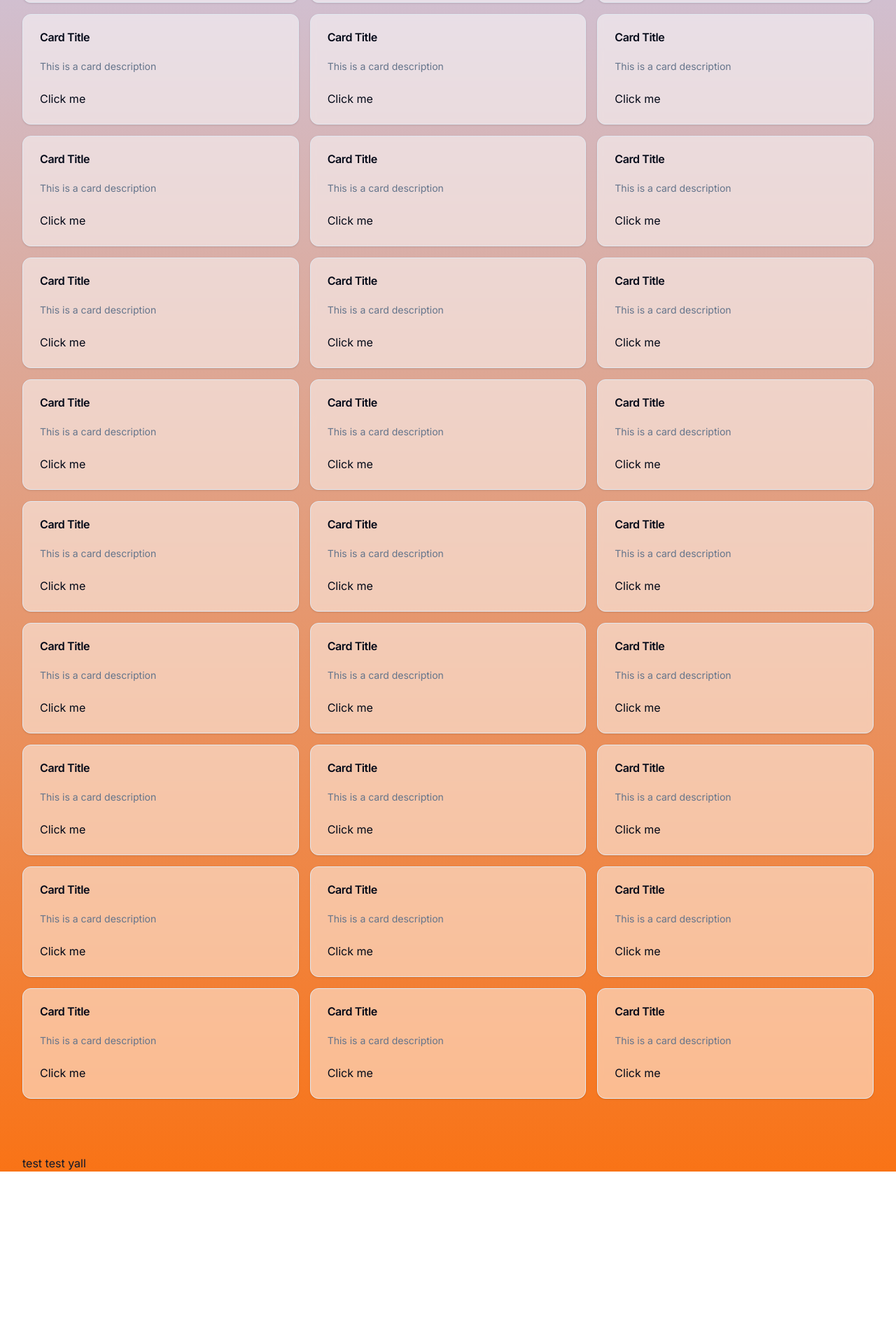
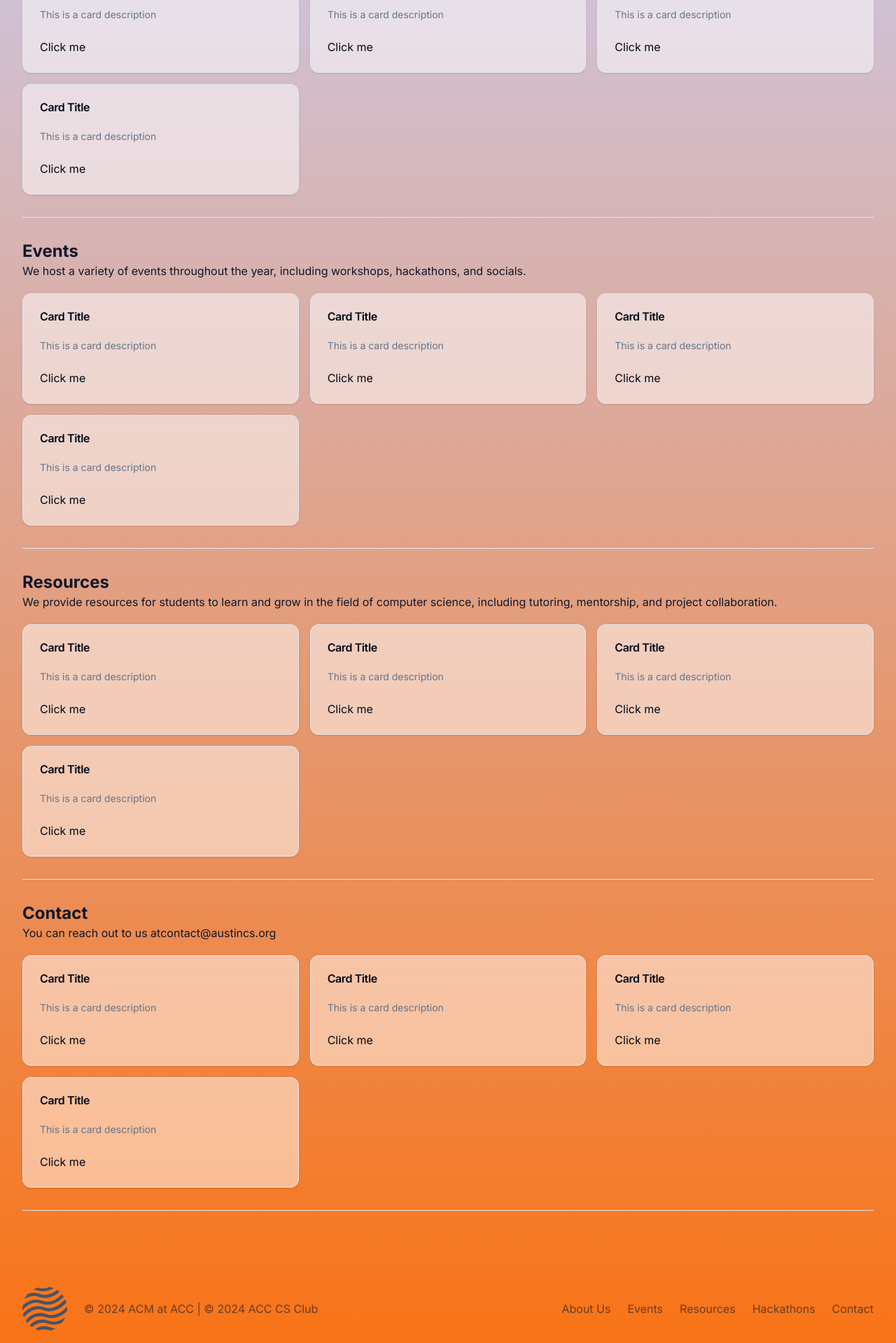
Before and after one commit to MichaelAGolden/acm-website, a Next.js app: page / in a window 1280 px wide. Shown: the part 420-2339 px from the top of the page at 70% size. Before the commit the page ends 2094 px from the top, so only its background shows below. Built offline with nearby package versions, Linux system fonts and the light colour scheme.

Commit message:
Added seperate footer component, and made layout changes.

```diff
--- a/src/app/layout.tsx
+++ b/src/app/layout.tsx
@@ -8,7 +8,7 @@ import { ThemeProvider } from "@/components/theme-provider";
 const inter = Inter({ subsets: ["latin"] });
 
 export const metadata: Metadata = {
-  title: "ACC Riverhacks 2024",
+  title: "ACC CS Club",
   description: "Riverhacks 2024 is an Major League Hacking, student organized and run hackathon, held this year from April 13th-14th in Austin by the ACC Computer Science Club."
 };
 
--- a/src/app/page.tsx
+++ b/src/app/page.tsx
@@ -7,355 +7,23 @@ import {
 } from "@/components/ui/card";
 import { Separator } from "@/components/ui/separator";
 import Navbar from "@/components/navbar";
+import Footer from "@/components/footer";
 
 export default function Home() {
   return (
-    <div className="relative flex min-h-screen flex-col bg-gradient-to-b from-indigo-200 to-orange-500 dark:from-purple-950 dark:to-orange-900">
+    <div className="relative flex min-h-screen flex-col bg-gradient-to-b from-indigo-200 to-orange-500 dark:from-purple-950 dark:to-orange-300">
       <Navbar />
       <main className="flex-1 overflow-y-auto" style={{ height: 'calc(100vh - 64px)' }}>
 
-        < div className="container py-20" >
+        <div className="container py-20">
           <h1 className="text-4xl font-bold">ACM at ACC</h1>
           <Separator className="my-8" />
-          <div className="grid grid-cols-1 gap-4 md:grid-cols-2 lg:grid-cols-3">
-            <Card>
-              <CardHeader>
-                <CardTitle>Card Title</CardTitle>
-              </CardHeader>
-              <CardContent>
-                <CardDescription>
-                  This is a card description
-                </CardDescription>
-              </CardContent>
-              <CardFooter>
-                <button className="btn">Click me</button>
-              </CardFooter>
-            </Card>
-            <Card>
-              <CardHeader>
-                <CardTitle>Card Title</CardTitle>
-              </CardHeader>
-              <CardContent>
-                <CardDescription>
-                  This is a card description
-                </CardDescription>
-              </CardContent>
-              <CardFooter>
-                <button className="btn">Click me</button>
-              </CardFooter>
-            </Card>
-            <Card>
-              <CardHeader>
-                <CardTitle>Card Title</CardTitle>
-              </CardHeader>
-              <CardContent>
-                <CardDescription>
-                  This is a card description
-                </CardDescription>
-              </CardContent>
-              <CardFooter>
-                <button className="btn">Click me</button>
-              </CardFooter>
-            </Card>
-            <Card>
-              <CardHeader>
-                <CardTitle>Card Title</CardTitle>
-              </CardHeader>
-              <CardContent>
-                <CardDescription>
-                  This is a card description
-                </CardDescription>
-              </CardContent>
-              <CardFooter>
-                <button className="btn">Click me</button>
-              </CardFooter>
-            </Card>
-            <Card>
-              <CardHeader>
-                <CardTitle>Card Title</CardTitle>
-              </CardHeader>
-              <CardContent>
-                <CardDescription>
-                  This is a card description
-                </CardDescription>
-              </CardContent>
-              <CardFooter>
-                <button className="btn">Click me</button>
-              </CardFooter>
-            </Card>
-            <Card>
-              <CardHeader>
-                <CardTitle>Card Title</CardTitle>
-              </CardHeader>
-              <CardContent>
-                <CardDescription>
-                  This is a card description
-                </CardDescription>
-              </CardContent>
-              <CardFooter>
-                <button className="btn">Click me</button>
-              </CardFooter>
-            </Card>
-            <Card>
-              <CardHeader>
-                <CardTitle>Card Title</CardTitle>
-              </CardHeader>
-              <CardContent>
-                <CardDescription>
-                  This is a card description
-                </CardDescription>
-              </CardContent>
-              <CardFooter>
-                <button className="btn">Click me</button>
-              </CardFooter>
-            </Card>
-            <Card>
-              <CardHeader>
-                <CardTitle>Card Title</CardTitle>
-              </CardHeader>
-              <CardContent>
-                <CardDescription>
-                  This is a card description
-                </CardDescription>
-              </CardContent>
-              <CardFooter>
-                <button className="btn">Click me</button>
-              </CardFooter>
-            </Card>
-            <Card>
-              <CardHeader>
-                <CardTitle>Card Title</CardTitle>
-              </CardHeader>
-              <CardContent>
-                <CardDescription>
-                  This is a card description
-                </CardDescription>
-              </CardContent>
-              <CardFooter>
-                <button className="btn">Click me</button>
-              </CardFooter>
-            </Card>
-            <Card>
-              <CardHeader>
-                <CardTitle>Card Title</CardTitle>
-              </CardHeader>
-              <CardContent>
-                <CardDescription>
-                  This is a card description
-                </CardDescription>
-              </CardContent>
-              <CardFooter>
-                <button className="btn">Click me</button>
-              </CardFooter>
-            </Card>
-            <Card>
-              <CardHeader>
-                <CardTitle>Card Title</CardTitle>
-              </CardHeader>
-              <CardContent>
-                <CardDescription>
-                  This is a card description
-                </CardDescription>
-              </CardContent>
-              <CardFooter>
-                <button className="btn">Click me</button>
-              </CardFooter>
-            </Card>
-            <Card>
-              <CardHeader>
-                <CardTitle>Card Title</CardTitle>
-              </CardHeader>
-              <CardContent>
-                <CardDescription>
-                  This is a card description
-                </CardDescription>
-              </CardContent>
-              <CardFooter>
-                <button className="btn">Click me</button>
-              </CardFooter>
-            </Card>
-            <Card>
-              <CardHeader>
-                <CardTitle>Card Title</CardTitle>
-              </CardHeader>
-              <CardContent>
-                <CardDescription>
-                  This is a card description
-                </CardDescription>
-              </CardContent>
-              <CardFooter>
-                <button className="btn">Click me</button>
-              </CardFooter>
-            </Card>
-            <Card>
-              <CardHeader>
-                <CardTitle>Card Title</CardTitle>
-              </CardHeader>
-              <CardContent>
-                <CardDescription>
-                  This is a card description
-                </CardDescription>
-              </CardContent>
-              <CardFooter>
-                <button className="btn">Click me</button>
-              </CardFooter>
-            </Card>
-            <Card>
-              <CardHeader>
-                <CardTitle>Card Title</CardTitle>
-              </CardHeader>
-              <CardContent>
-                <CardDescription>
-                  This is a card description
-                </CardDescription>
-              </CardContent>
-              <CardFooter>
-                <button className="btn">Click me</button>
-              </CardFooter>
-            </Card>
-            <Card>
-              <CardHeader>
-                <CardTitle>Card Title</CardTitle>
-              </CardHeader>
-              <CardContent>
-                <CardDescription>
-                  This is a card description
-                </CardDescription>
-              </CardContent>
-              <CardFooter>
-                <button className="btn">Click me</button>
-              </CardFooter>
-            </Card>
-            <Card>
-              <CardHeader>
-                <CardTitle>Card Title</CardTitle>
-              </CardHeader>
-              <CardContent>
-                <CardDescription>
-                  This is a card description
-                </CardDescription>
-              </CardContent>
-              <CardFooter>
-                <button className="btn">Click me</button>
-              </CardFooter>
-            </Card>
-            <Card>
-              <CardHeader>
-                <CardTitle>Card Title</CardTitle>
-              </CardHeader>
-              <CardContent>
-                <CardDescription>
-                  This is a card description
-                </CardDescription>
-              </CardContent>
-              <CardFooter>
-                <button className="btn">Click me</button>
-              </CardFooter>
-            </Card>
-            <Card>
-              <CardHeader>
-                <CardTitle>Card Title</CardTitle>
-              </CardHeader>
-              <CardContent>
-                <CardDescription>
-                  This is a card description
-                </CardDescription>
-              </CardContent>
-              <CardFooter>
-                <button className="btn">Click me</button>
-              </CardFooter>
-            </Card>
-            <Card>
-              <CardHeader>
-                <CardTitle>Card Title</CardTitle>
-              </CardHeader>
-              <CardContent>
-                <CardDescription>
-                  This is a card description
-                </CardDescription>
-              </CardContent>
-              <CardFooter>
-                <button className="btn">Click me</button>
-              </CardFooter>
-            </Card>
-            <Card>
-              <CardHeader>
-                <CardTitle>Card Title</CardTitle>
-              </CardHeader>
-              <CardContent>
-                <CardDescription>
-                  This is a card description
-                </CardDescription>
-              </CardContent>
-              <CardFooter>
-                <button className="btn">Click me</button>
-              </CardFooter>
-            </Card>
-            <Card>
-              <CardHeader>
-                <CardTitle>Card Title</CardTitle>
-              </CardHeader>
-              <CardContent>
-                <CardDescription>
-                  This is a card description
-                </CardDescription>
-              </CardContent>
-              <CardFooter>
-                <button className="btn">Click me</button>
-              </CardFooter>
-            </Card>
-            <Card>
-              <CardHeader>
-                <CardTitle>Card Title</CardTitle>
-              </CardHeader>
-              <CardContent>
-                <CardDescription>
-                  This is a card description
-                </CardDescription>
-              </CardContent>
-              <CardFooter>
-                <button className="btn">Click me</button>
-              </CardFooter>
-            </Card>
-            <Card>
-              <CardHeader>
-                <CardTitle>Card Title</CardTitle>
-              </CardHeader>
-              <CardContent>
-                <CardDescription>
-                  This is a card description
-                </CardDescription>
-              </CardContent>
-              <CardFooter>
-                <button className="btn">Click me</button>
-              </CardFooter>
-            </Card>
-            <Card>
-              <CardHeader>
-                <CardTitle>Card Title</CardTitle>
-              </CardHeader>
-              <CardContent>
-                <CardDescription>
-                  This is a card description
-                </CardDescription>
-              </CardContent>
-              <CardFooter>
-                <button className="btn">Click me</button>
-              </CardFooter>
-            </Card>
-            <Card>
-              <CardHeader>
-                <CardTitle>Card Title</CardTitle>
-              </CardHeader>
-              <CardContent>
-                <CardDescription>
-                  This is a card description
-                </CardDescription>
-              </CardContent>
-              <CardFooter>
-                <button className="btn">Click me</button>
-              </CardFooter>
-            </Card>
+          <section id="about">
+            <h2 className="text-2xl font-bold">About Us</h2>
+            <p>
+              The Association for Computing Machinery at Austin Community College is a student organization that aims to provide resources and opportunities for students interested in computer science and technology.
+            </p>
+            <div className="grid grid-cols-1 gap-4 md:grid-cols-1 lg:grid-cols-3 my-5">
               <Card>
                 <CardHeader>
                   <CardTitle>Card Title</CardTitle>
@@ -409,13 +77,195 @@ export default function Home() {
                 </CardFooter>
               </Card>
             </div>
-        </div >
-
-
+          </section>
+          <Separator className="my-8" />
+          <section id="events">
+            <h2 className="text-2xl font-bold">Events</h2>
+            <p>
+              We host a variety of events throughout the year, including workshops, hackathons, and socials.
+            </p>
+            <div className="grid grid-cols-1 gap-4 md:grid-cols-1 lg:grid-cols-3 my-5">
+              <Card>
+                <CardHeader>
+                  <CardTitle>Card Title</CardTitle>
+                </CardHeader>
+                <CardContent>
+                  <CardDescription>
+                    This is a card description
+                  </CardDescription>
+                </CardContent>
+                <CardFooter>
+                  <button className="btn">Click me</button>
+                </CardFooter>
+              </Card>
+              <Card>
+                <CardHeader>
+                  <CardTitle>Card Title</CardTitle>
+                </CardHeader>
+                <CardContent>
+                  <CardDescription>
+                    This is a card description
+                  </CardDescription>
+                </CardContent>
+                <CardFooter>
+                  <button className="btn">Click me</button>
+                </CardFooter>
+              </Card>
+              <Card>
+                <CardHeader>
+                  <CardTitle>Card Title</CardTitle>
+                </CardHeader>
+                <CardContent>
+                  <CardDescription>
+                    This is a card description
+                  </CardDescription>
+                </CardContent>
+                <CardFooter>
+                  <button className="btn">Click me</button>
+                </CardFooter>
+              </Card>
+              <Card>
+                <CardHeader>
+                  <CardTitle>Card Title</CardTitle>
+                </CardHeader>
+                <CardContent>
+                  <CardDescription>
+                    This is a card description
+                  </CardDescription>
+                </CardContent>
+                <CardFooter>
+                  <button className="btn">Click me</button>
+                </CardFooter>
+              </Card>
+            </div>
+          </section>
+          <Separator className="my-8" />
+          <section id="resources">
+            <h2 className="text-2xl font-bold">Resources</h2>
+            <p>
+              We provide resources for students to learn and grow in the field of computer science, including tutoring, mentorship, and project collaboration.
+            </p>
+            <div className="grid grid-cols-1 gap-4 md:grid-cols-1 lg:grid-cols-3 my-5">
+              <Card>
+                <CardHeader>
+                  <CardTitle>Card Title</CardTitle>
+                </CardHeader>
+                <CardContent>
+                  <CardDescription>
+                    This is a card description
+                  </CardDescription>
+                </CardContent>
+                <CardFooter>
+                  <button className="btn">Click me</button>
+                </CardFooter>
+              </Card>
+              <Card>
+                <CardHeader>
+                  <CardTitle>Card Title</CardTitle>
+                </CardHeader>
+                <CardContent>
+                  <CardDescription>
+                    This is a card description
+                  </CardDescription>
+                </CardContent>
+                <CardFooter>
+                  <button className="btn">Click me</button>
+                </CardFooter>
+              </Card>
+              <Card>
+                <CardHeader>
+                  <CardTitle>Card Title</CardTitle>
+                </CardHeader>
+                <CardContent>
+                  <CardDescription>
+                    This is a card description
+                  </CardDescription>
+                </CardContent>
+                <CardFooter>
+                  <button className="btn">Click me</button>
+                </CardFooter>
+              </Card>
+              <Card>
+                <CardHeader>
+                  <CardTitle>Card Title</CardTitle>
+                </CardHeader>
+                <CardContent>
+                  <CardDescription>
+                    This is a card description
+                  </CardDescription>
+                </CardContent>
+                <CardFooter>
+                  <button className="btn">Click me</button>
+                </CardFooter>
+              </Card>
+            </div>
+          </section>
+          <Separator className="my-8" />
+          <section id="contact">
+            <h2 className="text-2xl font-bold">Contact</h2>
+            <p>
+              You can reach out to us at
+              <a href="mailto:">contact@austincs.org</a>
+            </p>
+            <div className="grid grid-cols-1 gap-4 md:grid-cols-1 lg:grid-cols-3 my-5">
+              <Card>
+                <CardHeader>
+                  <CardTitle>Card Title</CardTitle>
+                </CardHeader>
+                <CardContent>
+                  <CardDescription>
+                    This is a card description
+                  </CardDescription>
+                </CardContent>
+                <CardFooter>
+                  <button className="btn">Click me</button>
+                </CardFooter>
+              </Card>
+              <Card>
+                <CardHeader>
+                  <CardTitle>Card Title</CardTitle>
+                </CardHeader>
+                <CardContent>
+                  <CardDescription>
+                    This is a card description
+                  </CardDescription>
+                </CardContent>
+                <CardFooter>
+                  <button className="btn">Click me</button>
+                </CardFooter>
+              </Card>
+              <Card>
+                <CardHeader>
+                  <CardTitle>Card Title</CardTitle>
+                </CardHeader>
+                <CardContent>
+                  <CardDescription>
+                    This is a card description
+                  </CardDescription>
+                </CardContent>
+                <CardFooter>
+                  <button className="btn">Click me</button>
+                </CardFooter>
+              </Card>
+              <Card>
+                <CardHeader>
+                  <CardTitle>Card Title</CardTitle>
+                </CardHeader>
+                <CardContent>
+                  <CardDescription>
+                    This is a card description
+                  </CardDescription>
+                </CardContent>
+                <CardFooter>
+                  <button className="btn">Click me</button>
+                </CardFooter>
+              </Card>
+            </div>
+          </section>
+          <Separator className="my-8" />
+        </div>
       </main >
-      <footer className="py-6 md:px-8 md:py-0">
-        test test yall
-      </footer>
+      <Footer />
     </div >
   );
 }
--- /dev/null
+++ b/src/components/footer.tsx
@@ -0,0 +1,30 @@
+'use client'
+
+import Image from 'next/image';
+import { useTheme } from 'next-themes';
+
+
+export default function Footer() {
+	const { theme } = useTheme();
+
+	return (
+		<footer>
+			<div className='container flex h-20 max-w-screen-2xl items-center justify-between'>
+
+				<div className='flex items-center space-x-6 mb-6'>
+					<Image src={`/placeholder${theme === 'dark' ? 'Dark' : 'Light'}.svg`} alt='ACM at ACC' height={64} width={64} />
+					<div className='flex items-center space-x-6'>
+						<p className='text-foreground/60'> © 2024 ACM at ACC | © 2024 ACC CS Club</p>
+					</div>
+				</div>
+				<nav className='flex md:items-center gap-6 select mb-6'>
+					<a className='transition-colors hover:text-foreground text-foreground/60' href=''>About Us</a>
+					<a className='transition-colors hover:text-foreground text-foreground/60' href='#'>Events</a>
+					<a className='transition-colors hover:text-foreground text-foreground/60' href='#'>Resources</a>
+					<a className='transition-colors hover:text-foreground text-foreground/60' href='#'>Hackathons</a>
+					<a className='transition-colors hover:text-foreground text-foreground/60' href='#'>Contact</a>
+				</nav>
+			</div>
+		</footer>
+	);
+}
--- a/src/components/navbar.tsx
+++ b/src/components/navbar.tsx
@@ -1,14 +1,14 @@
 'use client'
 
 import { ThemeSelector } from './theme-toggle';
-import { ThemeProvider, useTheme } from 'next-themes';
+import { useTheme } from 'next-themes';
 import Image from 'next/image';
 
 export default function Navbar() {
     const { theme } = useTheme();
 
     return (
-        <header className="sticky top-0 z-50 w-full border-b border-border/50 backdrop-blur-lg supports-[backdrop-filter]:bg-inherit/10 dark:backdrop-blur-2xl dark:border-border">
+        <header className="sticky top-0 z-50 w-full border-b border-border/50 backdrop-blur-2xl supports-[backdrop-filter]:bg-inherit dark:backdrop-blur-2xl dark:border-border/50 ">
             <div className='container flex h-20 max-w-screen-2xl items-center'>
                 <button className='mr-4 flex items-center space-x-6'>
                     <Image src={`/placeholder${theme === 'dark' ? 'Dark' : 'Light'}.svg`} alt='ACM at ACC' height={64} width={64} />
@@ -16,9 +16,10 @@ export default function Navbar() {
                 </button>
                 <div className='flex-col md:items-center md:space-x-6 text-sm'>
                     <nav className='flex md:items-center gap-6 select'>
-                        <a className='transition-colors hover:text-foreground text-foreground/60' href='#'>About Us</a>
+                        <a className='transition-colors hover:text-foreground text-foreground/60' href=''>About Us</a>
                         <a className='transition-colors hover:text-foreground text-foreground/60' href='#'>Events</a>
                         <a className='transition-colors hover:text-foreground text-foreground/60' href='#'>Resources</a>
+                        <a className='transition-colors hover:text-foreground text-foreground/60' href='#'>Hackathons</a>
                         <a className='transition-colors hover:text-foreground text-foreground/60' href='#'>Contact</a>
                     </nav>
                 </div>
```
Lines whose indentation alone changed are shown as unchanged.
